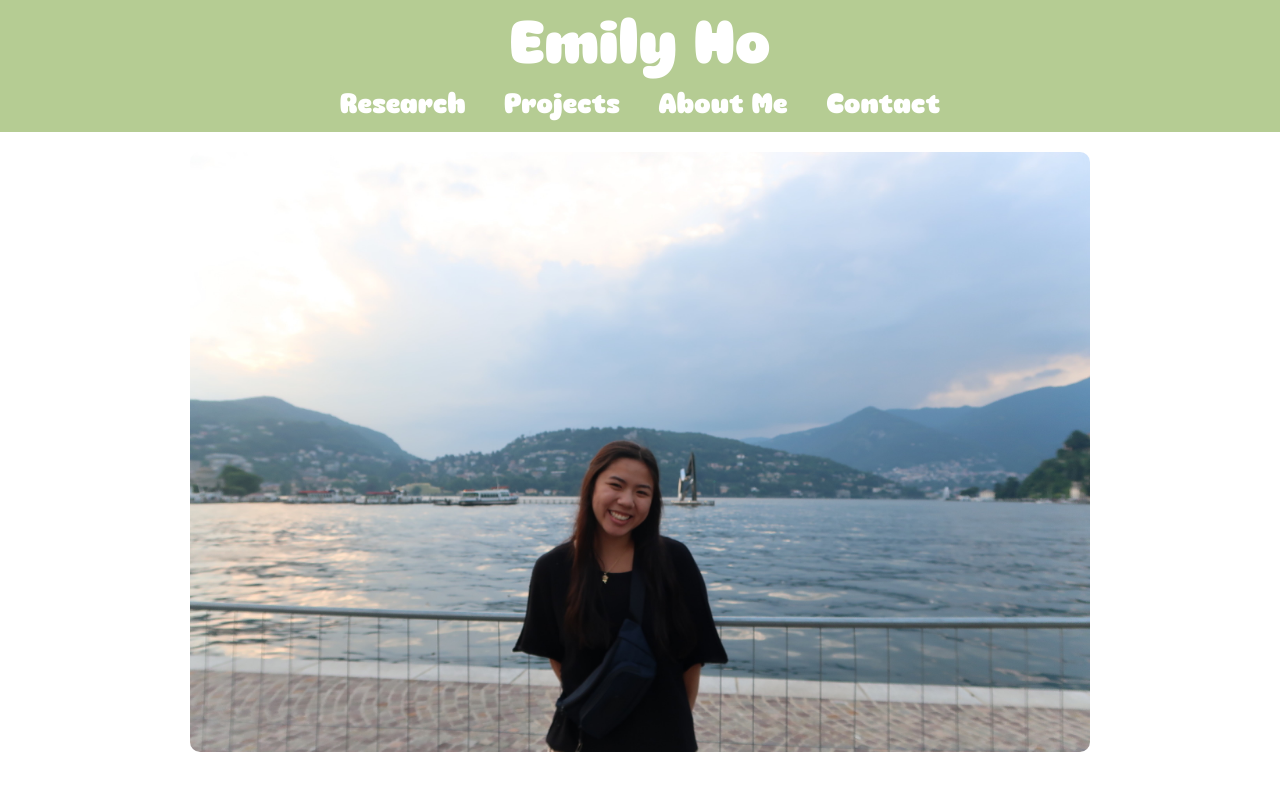
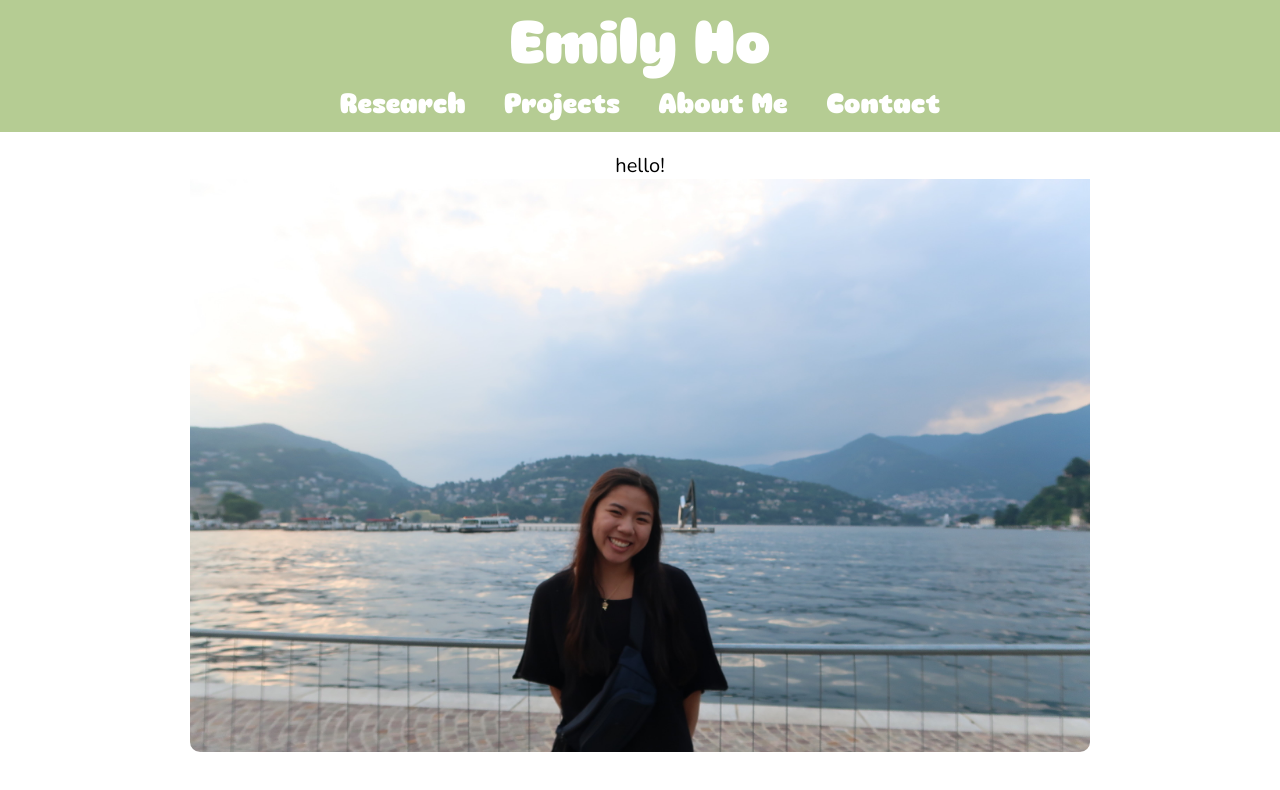
Before and after one commit to emilyho14/personal-website, a React (Vite) app: page / in a window 1280 px wide. Shown: the top 790 px of the page. Built offline with nearby package versions, Linux system fonts and the light colour scheme.

Commit message:
dummy commit

```diff
--- a/src/pages/Home.jsx
+++ b/src/pages/Home.jsx
@@ -31,6 +31,7 @@ export default function Home() {
         onMouseEnter={() => setPaused(true)}
         onMouseLeave={() => setPaused(false)}
     >
+        <div> hello! </div>
         <img src={images[i]} alt="" className="home-photos" />
     </div>
     );
```
